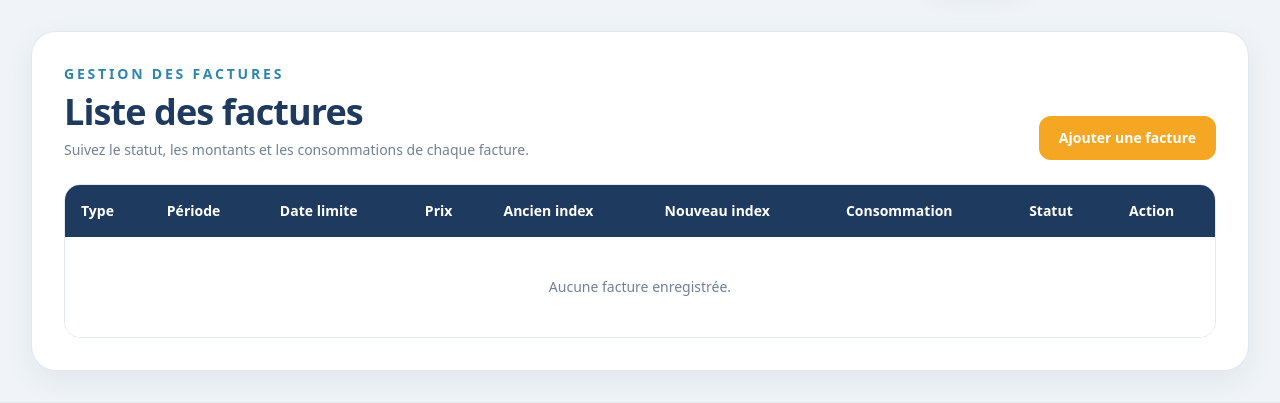
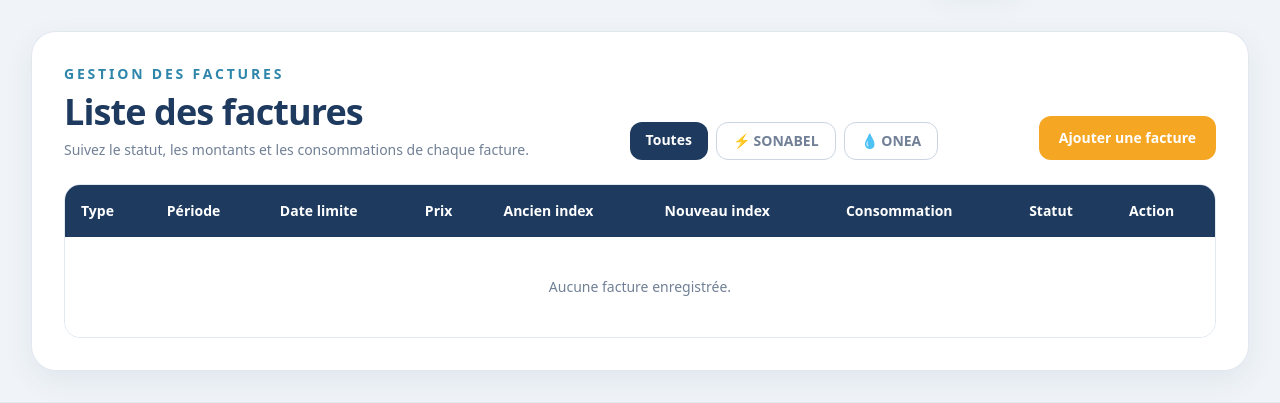
Before and after one commit to Kyrokx/FacTrack, a Django app: page /bills/ in a window 1280 px wide. Shown: the part 89-492 px from the top of the page. Run offline with Django 5.2, Linux system fonts and the light colour scheme; the visitor is signed in with stand-in values (Sample User, id 1); data that the repository does not hold is empty; some libraries are stand-ins or nearby versions.

Commit message:
feat: add filtering options to bills list and update database settings for different environments

```diff
--- a/bills/templates/bill/bills_list.html
+++ b/bills/templates/bill/bills_list.html
@@ -10,7 +10,26 @@
             <h1 class="mt-2 text-3xl font-bold tracking-tight text-primary sm:text-4xl">Liste des factures</h1>
             <p class="mt-2 text-sm text-textSecondary">Suivez le statut, les montants et les consommations de chaque facture.</p>
         </div>
+        <div class="flex gap-2 mt-4">
+    <a href="{% url 'bills_list' %}"
+       class="px-4 py-2 rounded-xl text-sm font-semibold transition duration-200
+              {% if not active_filter %}bg-primary text-white{% else %}border border-slate-300 text-textSecondary hover:bg-slate-100{% endif %}">
+        Toutes
+    </a>
+    <a href="{% url 'bills_list' %}?type=SONABEL"
+       class="px-4 py-2 rounded-xl text-sm font-semibold transition duration-200
+              {% if active_filter == 'SONABEL' %}bg-secondary text-white{% else %}border border-slate-300 text-textSecondary hover:bg-slate-100{% endif %}">
+        ⚡ SONABEL
+    </a>
+    <a href="{% url 'bills_list' %}?type=ONEA"
+       class="px-4 py-2 rounded-xl text-sm font-semibold transition duration-200
+              {% if active_filter == 'ONEA' %}bg-teal-600 text-white{% else %}border border-slate-300 text-textSecondary hover:bg-slate-100{% endif %}">
+        💧 ONEA
+    </a>
+</div>
+
         <a href="{% url 'add_bills' %}" class="inline-flex items-center justify-center rounded-xl bg-accent px-5 py-3 text-sm font-semibold text-white transition duration-200 hover:-translate-y-0.5 hover:shadow-soft">Ajouter une facture</a>
+
     </div>
 
     <div class="mt-6 overflow-x-auto rounded-2xl border border-slate-200">
--- a/bills/views.py
+++ b/bills/views.py
@@ -63,8 +63,11 @@ def add_bills(request):
 
 @login_required
 def bills_list(request):
+    type_filter = request.GET.get('type')  # récupère ?type=SONABEL ou ?type=ONEA
     bills = Bill.objects.all()
-    return render(request, 'bill/bills_list.html', {'bills': bills})
+    if type_filter in ['SONABEL', 'ONEA']:
+        bills = bills.filter(type=type_filter)
+    return render(request, 'bill/bills_list.html', {'bills': bills, 'active_filter': type_filter})
 
 @login_required
 def toggle_bill(request, id):
```
Also changed, not shown: config/settings.py (+20 -6 lines).
